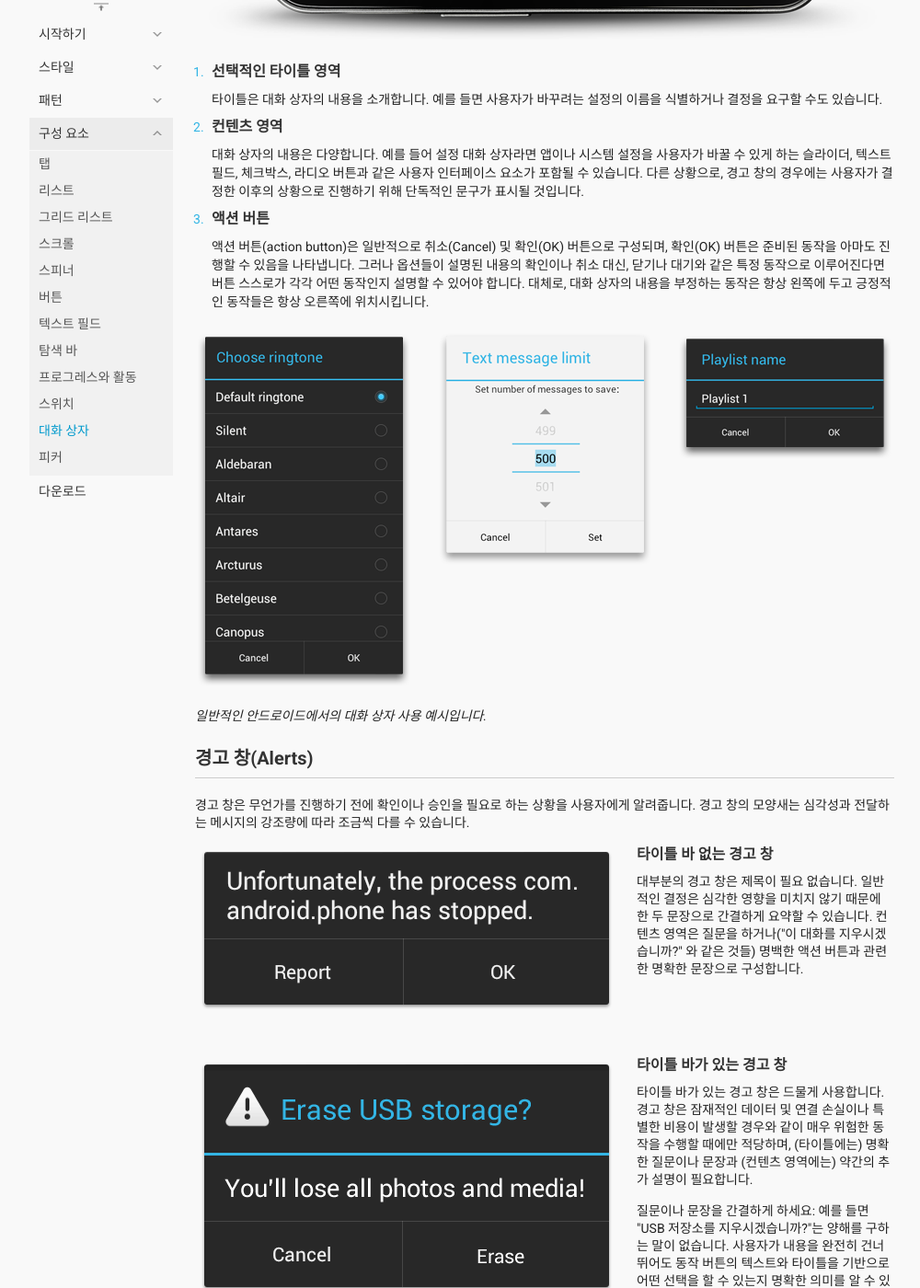
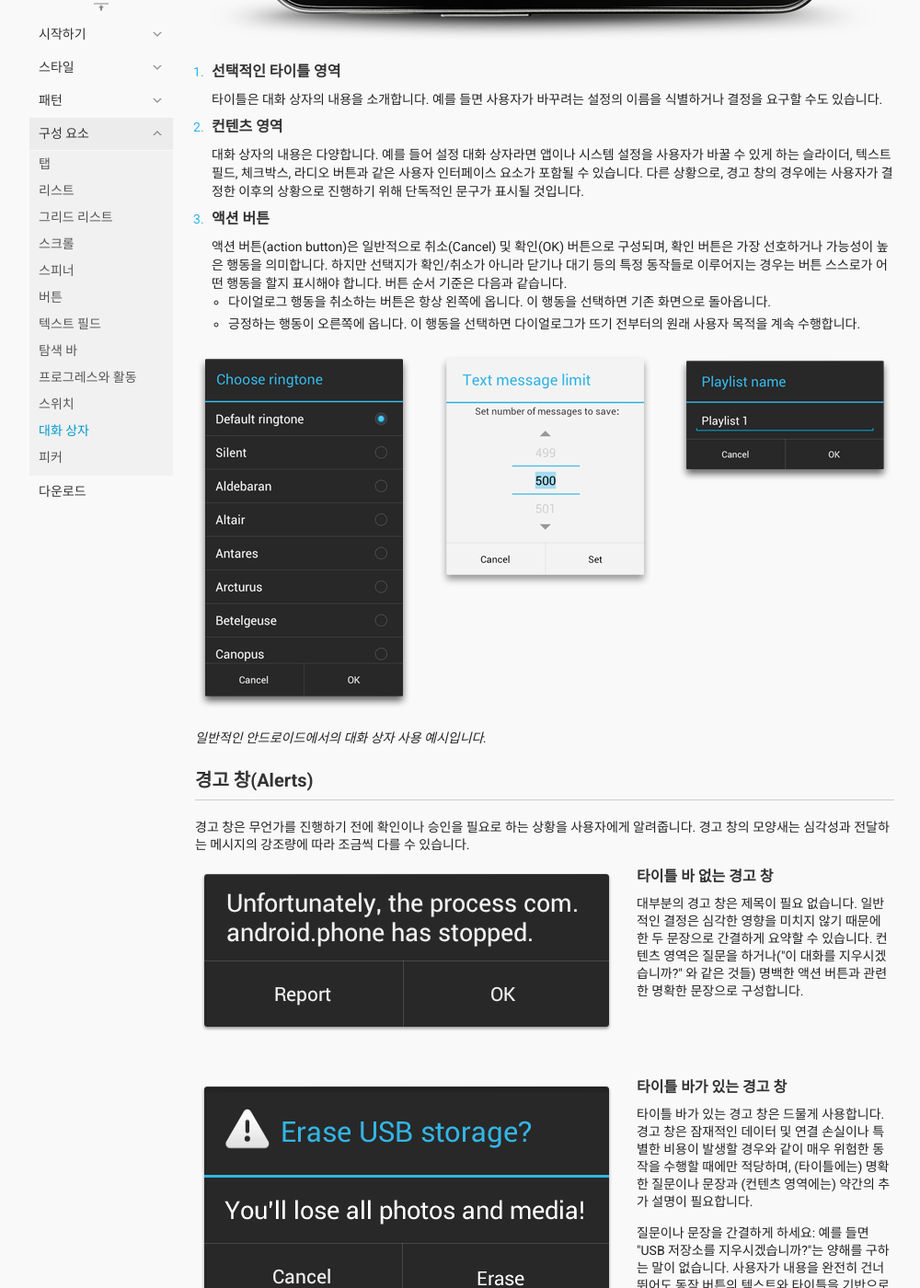
Before and after one commit to klutzy/android-design-ko, a Jekyll site: the page built from building-blocks/dialogs.html, in a window 1280 px wide and 1400 px high, scrolled down 531 px. Shown: the whole window at 92% size, without its empty margins (138-1138 px from the left). Built offline with Jekyll 4.4.1, drawn with Linux system fonts in a browser that asks for light colours; comment, search, counter and statistics services are not loaded; some of the changed text lies outside the part shown.

Commit message:
building-blocks/{buttons,dialogs} 최신 내용 반영
* buttons: -<div>
* dialogs: 일부 문단 다듬기, title bar 부분 추가

```diff
--- a/building-blocks/buttons.html
+++ b/building-blocks/buttons.html
@@ -6,11 +6,7 @@
 안드로이드는 <em>기본 버튼</em> 및 <em>무테 버튼</em>이라는 두가지 타입의 버튼을 지원합니다.
 둘다 텍스트 레이블 혹은 이미지를 포함할 수 있습니다.</p>
 
-
-<div style="text-align: center">
-  <img src="../media/buttons_basic.png">
-</div>
-
+<img src="../media/buttons_basic.png">
 
 <h2 id="basic">기본 버튼(Basic Buttons)</h2>
 
--- a/building-blocks/dialogs.html
+++ b/building-blocks/dialogs.html
@@ -24,9 +24,15 @@
 </li>
 <li>
 <h4>액션 버튼</h4>
-<p>액션 버튼(action button)은 일반적으로 취소(Cancel) 및 확인(OK) 버튼으로 구성되며, 확인(OK) 버튼은 준비된 동작을 아마도 진행할 수 있음을 나타냅니다.
-그러나 옵션들이 설명된 내용의 확인이나 취소 대신, 닫기나 대기와 같은 특정 동작으로 이루어진다면 버튼 스스로가 각각 어떤 동작인지 설명할 수 있어야 합니다.
-대체로, 대화 상자의 내용을 부정하는 동작은 항상 왼쪽에 두고 긍정적인 동작들은 항상 오른쪽에 위치시킵니다.</p>
+<p>액션 버튼(action button)은 일반적으로 취소(Cancel) 및 확인(OK) 버튼으로 구성되며, 확인 버튼은 가장 선호하거나 가능성이 높은 행동을 의미합니다.
+하지만 선택지가 확인/취소가 아니라 닫기나 대기 등의 특정 동작들로 이루어지는 경우는 버튼 스스로가 어떤 행동을 할지 표시해야 합니다.
+버튼 순서 기준은 다음과 같습니다.
+</p>
+<ul>
+<li>다이얼로그 행동을 취소하는 버튼은 항상 왼쪽에 옵니다. 이 행동을 선택하면 기존 화면으로 돌아옵니다.</li>
+<li>긍정하는 행동이 오른쪽에 옵니다. 이 행동을 선택하면 다이얼로그가 뜨기 전부터의 원래 사용자 목적을 계속 수행합니다.</li>
+</ul>
+</li>
 </li>
 </ol>
 </div>
@@ -81,6 +87,36 @@
   </div>
 </div>
 
+<p>경고 창을 만들 때, 제목에 원래 행동을 다시 한번 표시하는 방식으로 제목에 의미를 주세요.</p>
+
+
+<div class="layout-content-row">
+  <div class="layout-content-col span-4">
+    <div class="do-dont-label bad">이렇게 하지 마세요</div>
+      <table class="ui-table bad"><thead><tr>
+<th class="label">
+          확실합니까?
+          </th>
+        </tr></thead></table>
+</div>
+  <div class="layout-content-col span-4">
+    <div class="do-dont-label bad">이렇게 하지 마세요</div>
+      <table class="ui-table bad"><thead><tr>
+<th class="label">
+          주의!
+          </th>
+        </tr></thead></table>
+</div>
+  <div class="layout-content-col span-5">
+    <div class="do-dont-label good">이렇게 하세요</div>
+      <table class="ui-table good"><thead><tr>
+<th class="label">
+          Erase USB storage?
+          USB 저장소를 지우시겠습니까?
+          </th>
+        </tr></thead></table>
+</div>
+</div>
 
 
 <h2 id="popups">팝업</h2>
```
